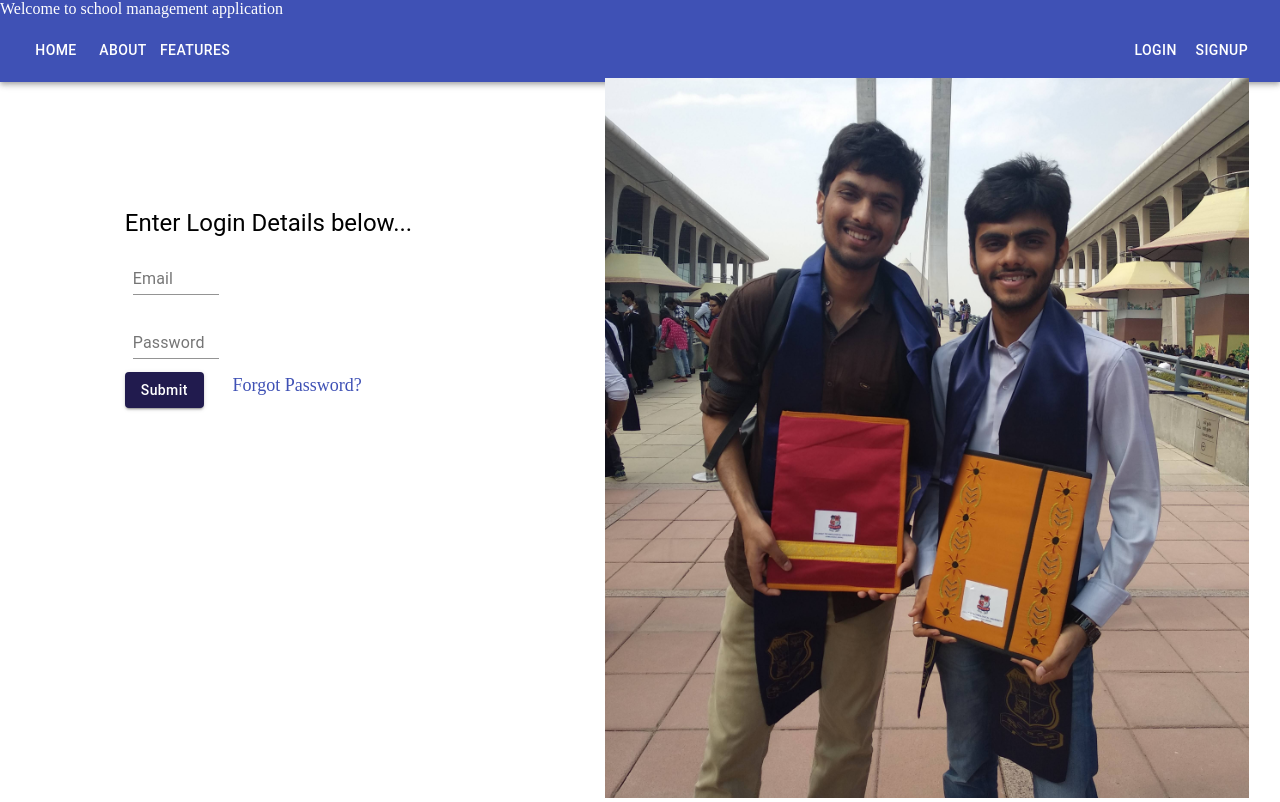
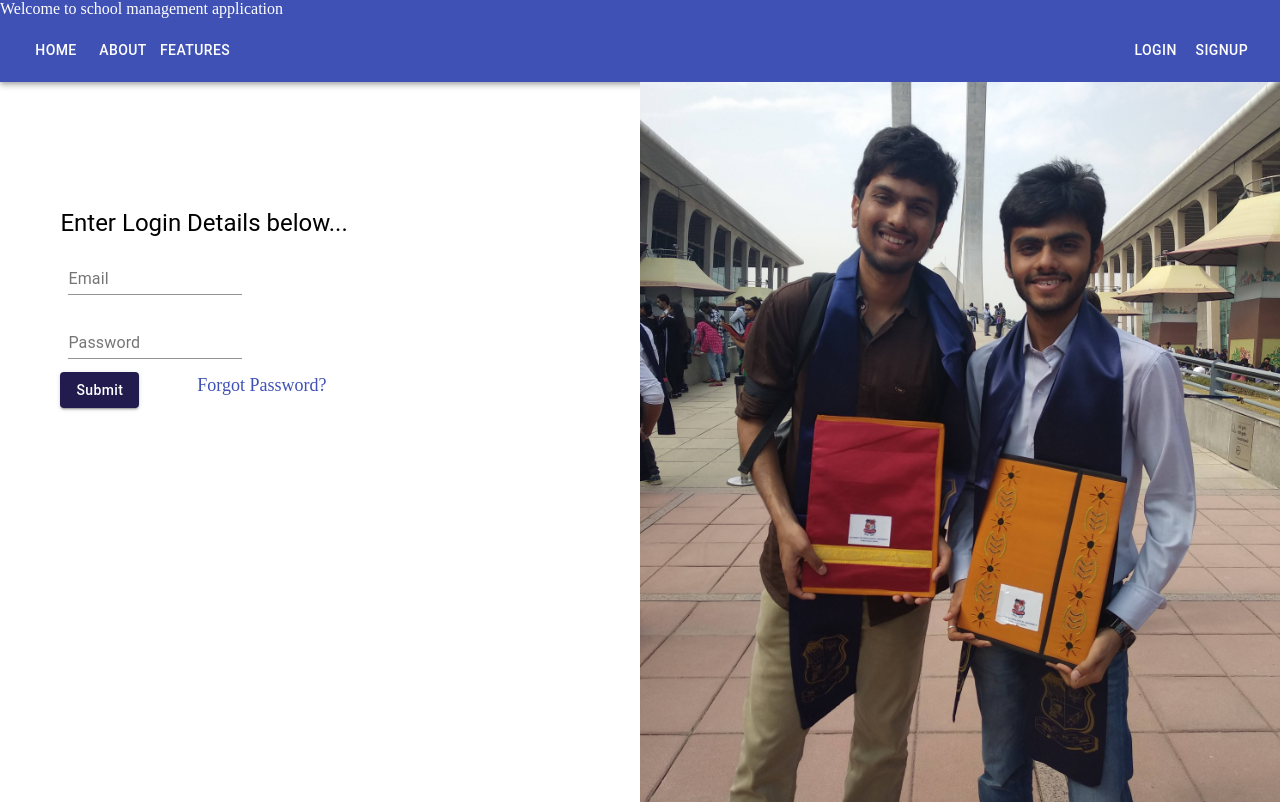
Before and after one commit to vandanmshah/school-admin-portal, a React (Create React App) app: page /login in a window 1280 px wide. Built offline with nearby package versions, Linux system fonts and the light colour scheme.

Commit message:
fixed : css

```diff
--- a/src/Components/Authentication/Login/login.tsx
+++ b/src/Components/Authentication/Login/login.tsx
@@ -14,7 +14,8 @@ import './login.css';
 
 const useStyle = makeStyles(() => ({
   loginData: {
-    margin: '10%',
+    margin: '10% 0% 0% 5%',
+    width:'45%'
   },
   submit: {
     // marginTop: theme.spacing(3),
@@ -38,7 +39,7 @@ const useStyle = makeStyles(() => ({
     width: '100%',
     // height: "657px",
     height: '90vh',
-    marginLeft: '10%',
+    marginTop: '3.5px',
     backgroundSize: 'cover',
     backgroundPosition: '50%',
   },
```
